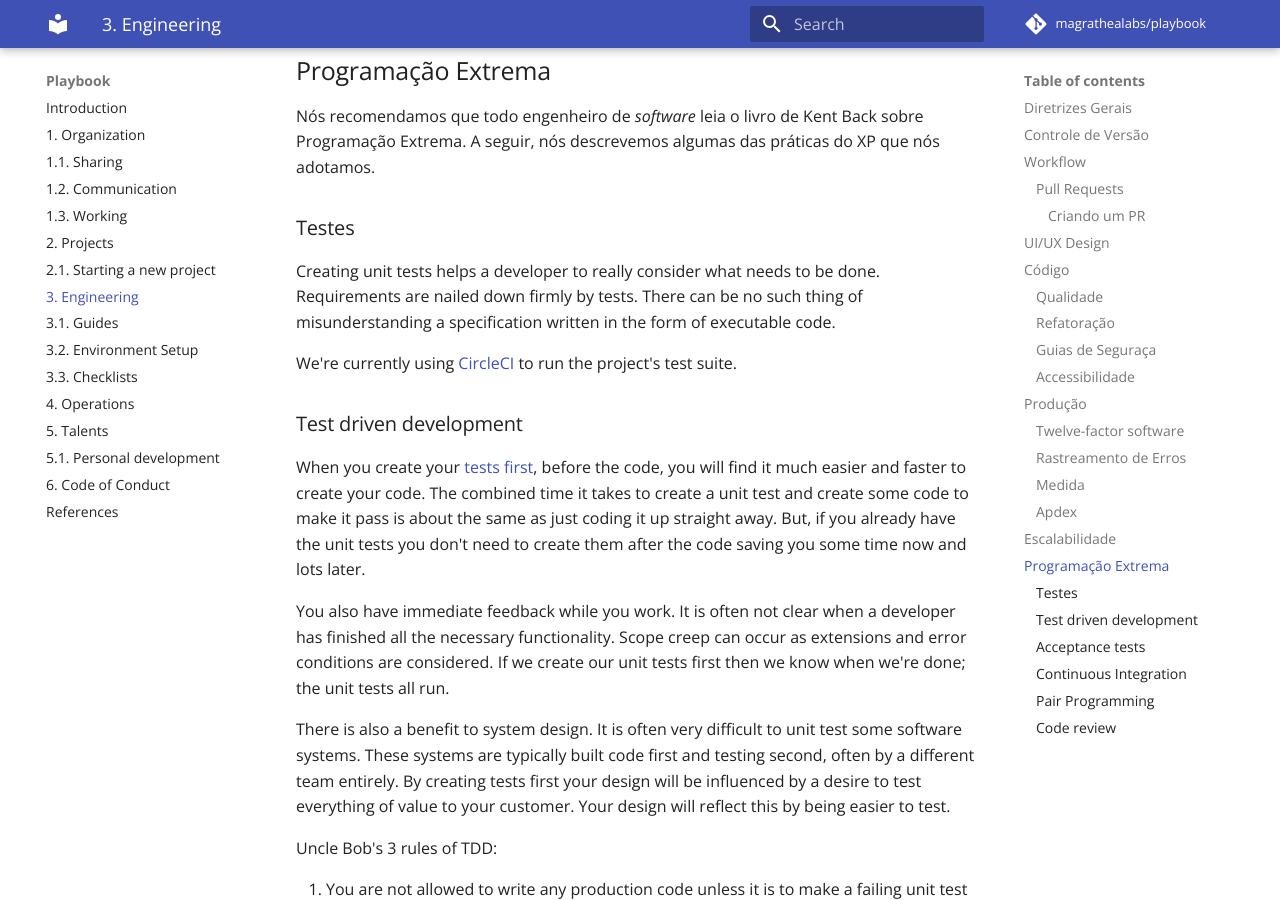
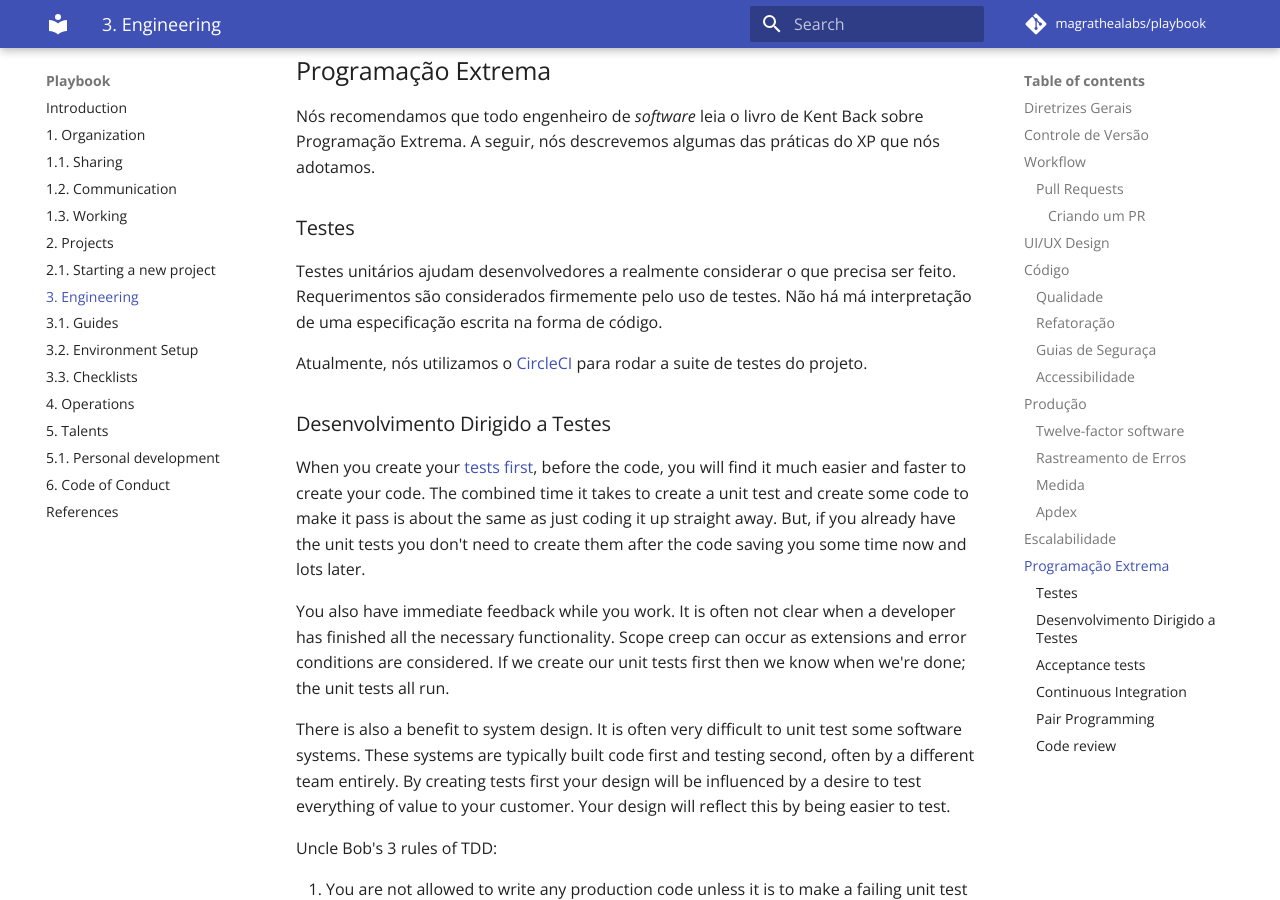
Before and after one commit to magrathealabs/playbook, an MkDocs documentation site: the page built from docs/3-engineering.md, in a window 1280 px wide and 900 px high, scrolled down 5197 px. Built offline with MkDocs 1.6.1 and Material for MkDocs 9.7.7, drawn with Linux system fonts in a browser that asks for light colours; comment, search, counter and statistics services are not loaded.

Commit message:
Translate a little more

```diff
--- a/docs/3-engineering.md
+++ b/docs/3-engineering.md
@@ -160,11 +160,11 @@ Nós recomendamos que todo engenheiro de *software* leia o livro de Kent Back so
 
 ### Testes
 
-Creating unit tests helps a developer to really consider what needs to be done. Requirements are nailed down firmly by tests. There can be no such thing of misunderstanding a specification written in the form of executable code.
+Testes unitários ajudam desenvolvedores a realmente considerar o que precisa ser feito. Requerimentos são considerados firmemente pelo uso de testes. Não há má interpretação de uma especificação escrita na forma de código.
 
-We're currently using [CircleCI](http://circleci.com/) to run the project's test suite.
+Atualmente, nós utilizamos o [CircleCI](http://circleci.com/) para rodar a suite de testes do projeto.
 
-### Test driven development
+### Desenvolvimento Dirigido a Testes
 
 When you create your [tests first](http://www.extremeprogramming.org/rules/testfirst.html), before the code, you will find it much easier and faster to create your code. The combined time it takes to create a unit test and create some code to make it pass is about the same as just coding it up straight away. But, if you already have the unit tests you don't need to create them after the code saving you some time now and lots later.
 
```
